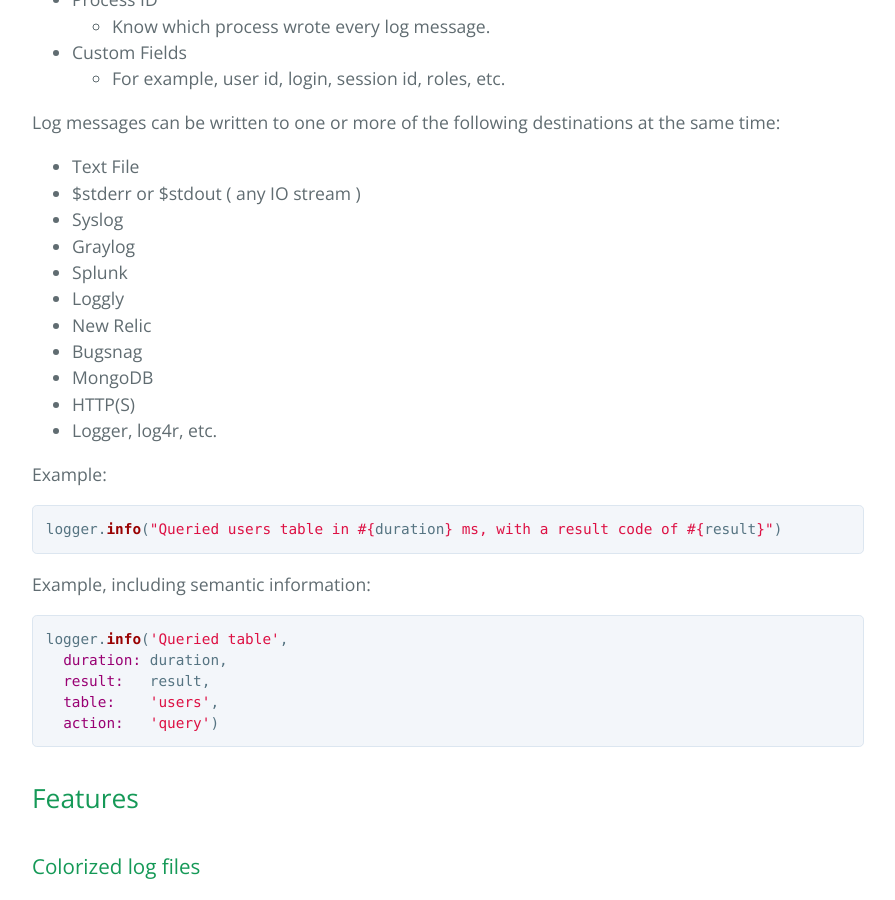
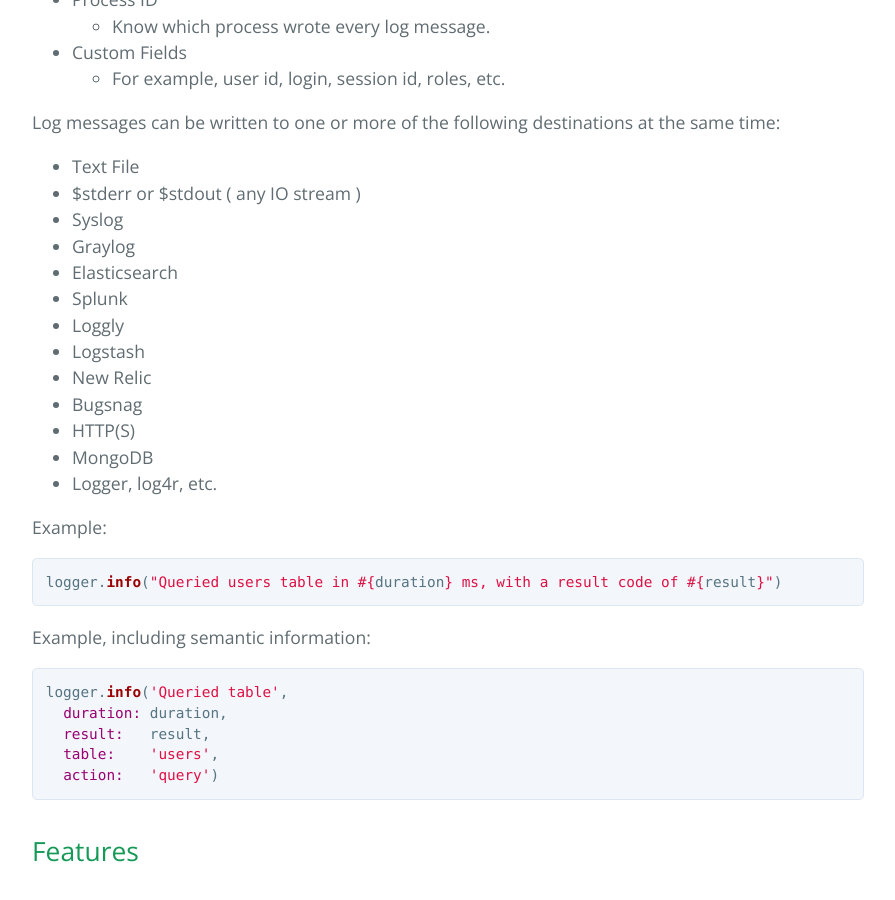
Before and after one commit to reidmorrison/semantic_logger, a Jekyll site: the page built from index.md, in a window 1280 px wide and 900 px high, scrolled down 903 px. Shown: the whole window, without its empty margins (192-1087 px from the left). Built offline with Jekyll 4.4.1, drawn with Linux system fonts in a browser that asks for light colours.

Commit message:
Update appender list.

```diff
--- a/index.md
+++ b/index.md
@@ -32,12 +32,14 @@ Log messages can be written to one or more of the following destinations at the
 * $stderr or $stdout ( any IO stream )
 * Syslog
 * Graylog
+* Elasticsearch
 * Splunk
 * Loggly
+* Logstash
 * New Relic
 * Bugsnag
+* HTTP(S)
 * MongoDB
-* HTTP(S)
 * Logger, log4r, etc.
 
 Example:
```
